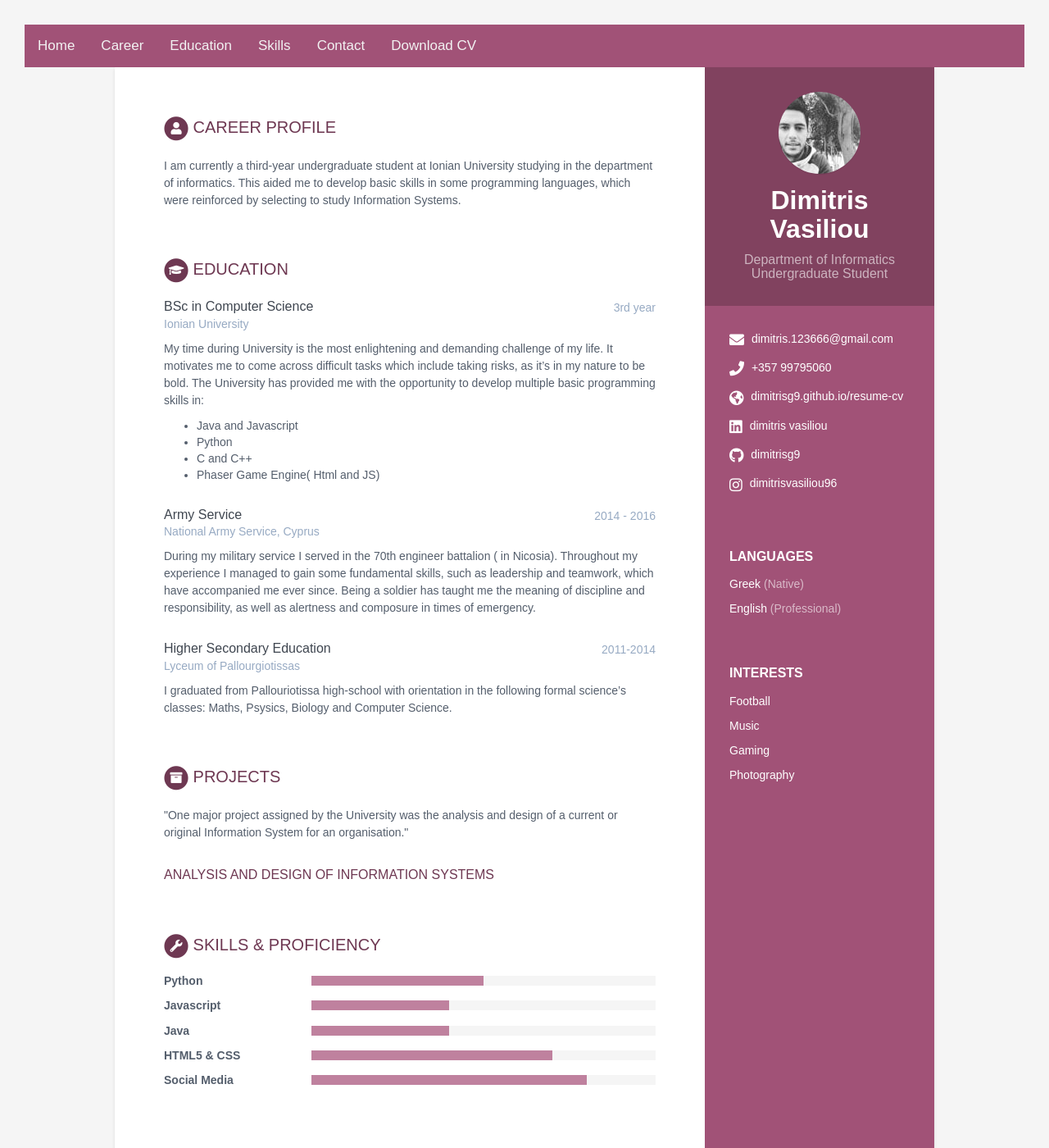
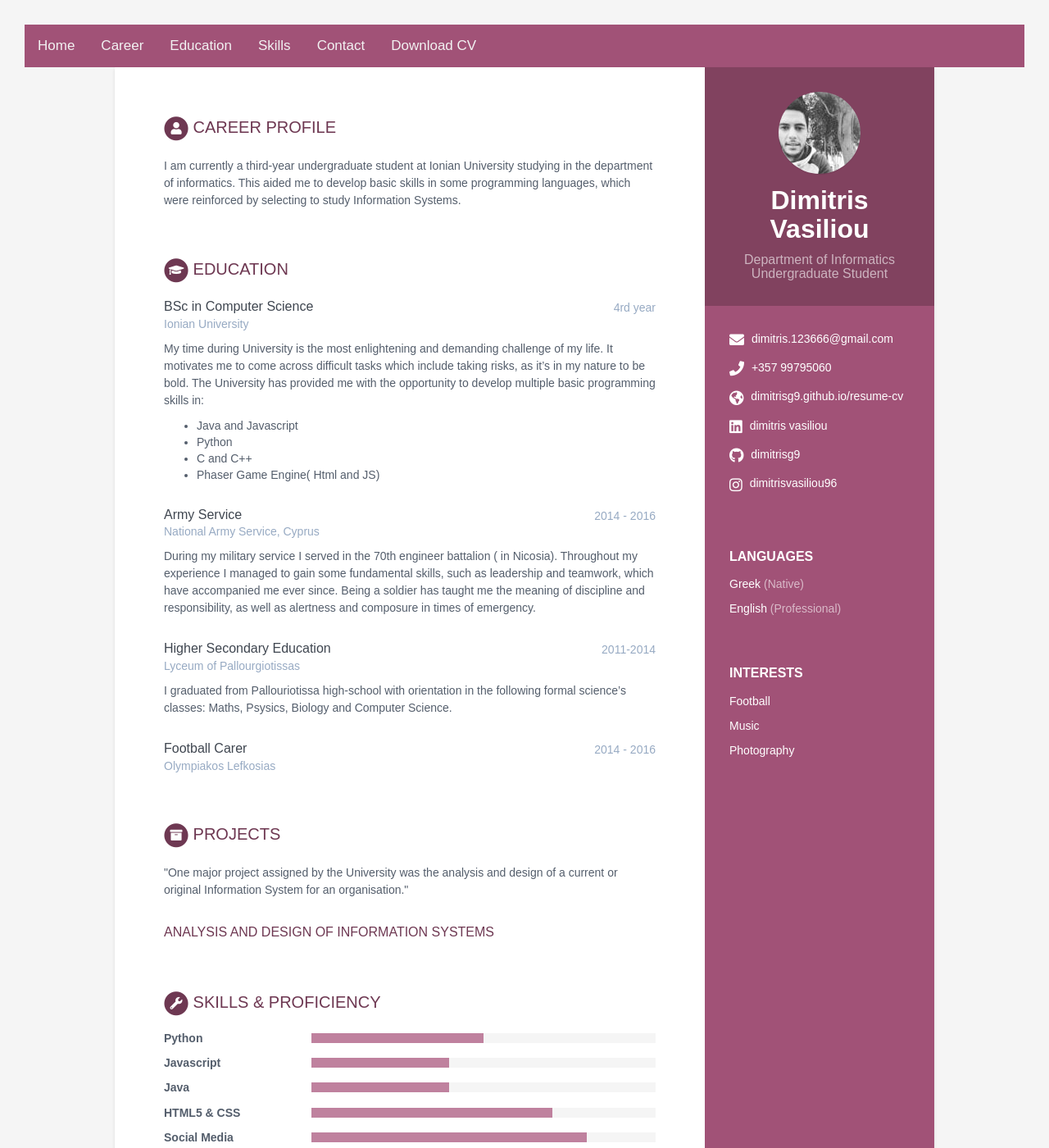
Before and after one commit to dimitrisg9/resume-cv, a Jekyll site: the page built from index.html, in a window 1280 px wide and 1400 px high. Shown: the whole window at 82% size. Built offline with Jekyll 4.4.1, drawn with Linux system fonts in a browser that asks for light colours.

Commit message:
Update data.yml

```diff
--- a/_data/data.yml
+++ b/_data/data.yml
@@ -45,9 +45,6 @@ sidebar:
       - item: Music
         link:
 
-      - item: Gaming
-        link:
-
       - item: Photography
         link:
 
@@ -61,7 +58,7 @@ career-profile:
 education:
     - degree: BSc in Computer Science
       university: Ionian University
-      time: 3rd year
+      time: 4rd year
       details: |
         My time during University is the most enlightening and demanding challenge of my life.
         It motivates me to come across difficult tasks which include taking risks,
@@ -90,6 +87,11 @@ education:
       details: |
         I graduated from Pallouriotissa high-school with orientation in the following formal science's classes:
         Maths, Psysics, Biology and Computer Science.
+
+    - degree: Football Carer
+      university: Olympiakos Lefkosias
+      time: 2014 - 2016
+      details: |
 
 
     #- degree: BSc in Applied Mathematics
```
